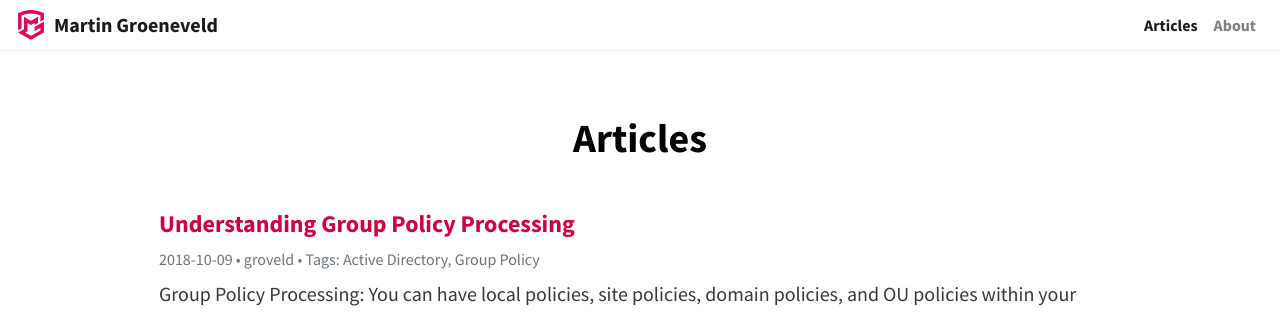
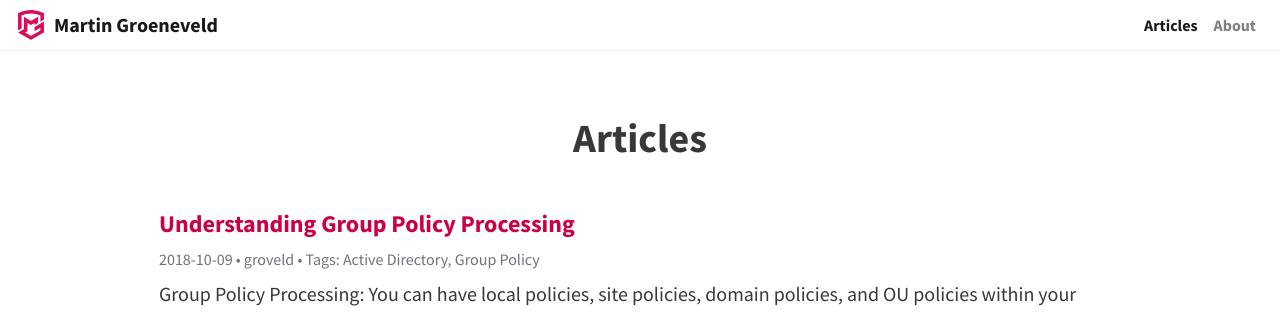
Before and after one commit to groveld/groveld.github.io, a Jekyll site: the page built from jekyll/_pages/index.md, in a window 1280 px wide. Shown: the top 313 px of the page. Built offline with Jekyll 4.4.1, drawn with Linux system fonts in a browser that asks for light colours.

Commit message:
added the beginnings of light/dark mode

```diff
--- a/jekyll/_layouts/default.html
+++ b/jekyll/_layouts/default.html
@@ -3,7 +3,7 @@
 ---
 
 <!DOCTYPE html>
-<html lang="{{ site.locale }}">
+<html lang="{{ site.locale }}" data-theme="light">
 <head>
   <meta charset="utf-8">
   <meta http-equiv="X-UA-Compatible" content="IE=edge">
--- a/jekyll/css/main.css
+++ b/jekyll/css/main.css
@@ -1,6 +1,21 @@
 ---
 layout: compress_css
 ---
+
+:root {
+  --background-color-normal: #ffffff;
+  --text-color-normal: #383838;
+}
+
+/* html[data-theme='light'] {
+  --background-color-normal: #ffffff;
+  --text-color-normal: #383838;
+} */
+
+html[data-theme='dark'] {
+  --background-color-normal: #383838;
+  --text-color-normal: #ffffff;
+}
 
 * {
   margin: 0;
@@ -14,27 +29,28 @@
 }
 
 body {
+  background-color: var(--background-color-normal);
   position: relative;
   min-height: 100%;
   font-family: 'Source Sans Pro', sans-serif;
-  color: #383838;
+  color: var(--text-color-normal);
   font-size: 1.25em;
   word-wrap: break-word;
   text-rendering: optimizeLegibility;
-  /* -webkit-font-smoothing: subpixel-antialiased; */
-  /* -moz-font-smoothing: subpixel-antialiased; */
-  /* font-smoothing: subpixel-antialiased; */
 }
 
 ul {
   padding-left: 1.2em;
 }
+
 ol {
   counter-reset: item;
 }
+
 ol li {
   display: block
 }
+
 ol li:before {
   content: counter(item) ". ";
   counter-increment: item;
@@ -44,7 +60,7 @@
 h1, h2, h3, h4, h5, h6 {
   padding-top: 1rem;
   margin-bottom: 1rem;
-  color: #000000;
+  color: var(--text-color-normal);
   font-weight: bold;
 }
 
@@ -56,37 +72,9 @@
   color: #cc0041;
 }
 
-main {
-  /* padding-top: 3rem; */
-  /* padding-bottom: 40px; */
-}
-
 header {
   padding-top: 50px;
-  /* background: #1e88e5; */
-  /* background-image: url({{ "/img/section-gradient-light.png" | relative_url }}); */
-  /* background-repeat: repeat-x; */
-  /* background-position: bottom; */
-  /* background-size: 20px; */
-  /* background: #000000; */
-  /* background: -moz-linear-gradient(-45deg, #000000 0%, #000000 25%, #1e539e 50%, #ff3083 75%, #7800a8 100%); */
-  /* background: -webkit-linear-gradient(-45deg, #000000 0%,#000000 25%,#1e539e 50%,#ff3083 75%,#7800a8 100%); */
-  /* background: linear-gradient(135deg, #000000 0%,#000000 25%,#1e539e 50%,#ff3083 75%,#7800a8 100%); */
 }
-
-/* header h1 {
-  color: #ffffff;
-} */
-
-/* The progress container (grey background) */
-/* #reading-progress { */
-  /* height: .18rem; */
-  /* position: fixed; */
-  /* top: 54px; */
-  /* border: 0; */
-  /* background: blue; */
-  /* width: 100%; */
-/* } */
 
 .progress {
   position: absolute;
@@ -98,7 +86,6 @@
   border: none;
   color: var(--pink);
   background: transparent;
-
   appearance: none;
 }
 
@@ -135,7 +122,6 @@
   width: 100%;
   border-top: 1px solid rgba(0,0,0,.06);
   display: flex;
-  /* float: left; */
 }
 
 .post-nav a {
@@ -150,15 +136,6 @@
 }
 
 footer {
-  /* display: none; */
-  /* position: absolute; */
-  /* bottom: 0; */
-  /* width: 100%; */
-  /* height: 40px; */
-  /* line-height: 40px; */
-  /* background-color: #f5f5f5; */
-  /* padding: 1rem; */
-  /* box-shadow: 0 -1px 4px -1px rgba(0,0,0,0.25); */
   border-top: 1px solid rgba(0,0,0,.06);
 }
 
@@ -169,10 +146,7 @@
 .navbar {
   padding: 5px 1rem;
   border-bottom: 1px solid rgba(0,0,0,.06);
-  /* background: hsla(0,0%,100%,.95); */
-  /* transition: all .5s cubic-bezier(.22,1,.27,1); */
   background-color: rgba(255,255,255,.95);
-  /* box-shadow: 0 2px 4px -1px rgba(0,0,0,0.25); */
 }
 
 .navbar-toggler, .navbar-toggler:focus, .navbar-toggler:hover, .navbar-toggler:active {
@@ -180,33 +154,22 @@
   outline: none;
 }
 
-/* .navbar a{ */
-  /* color: white !important; */
-  /* font-size: 1em !important; */
-/* } */
-
 @media (max-width: 991.98px) {
-  body {
-    /* font-size: 1rem; */
-  }
-  h1 {
-    /* font-size: 2rem; */
-  }
-  .navbar {
-    /* background-color: rgba(255,255,255,1); */
-  }
   .navbar-nav {
     margin-top: 5px!important;
   }
+
   .nav-item {
     text-align: center!important;
     margin-bottom: 10px;
     border: 1px solid rgba(0,0,0,.125);
     border-radius: .25rem;
   }
+
   .nav-item:active, .nav-item.active {
     background-color: #f50057;
   }
+
   .nav-item:hover {
     background-color: #f50057;
   }
```
